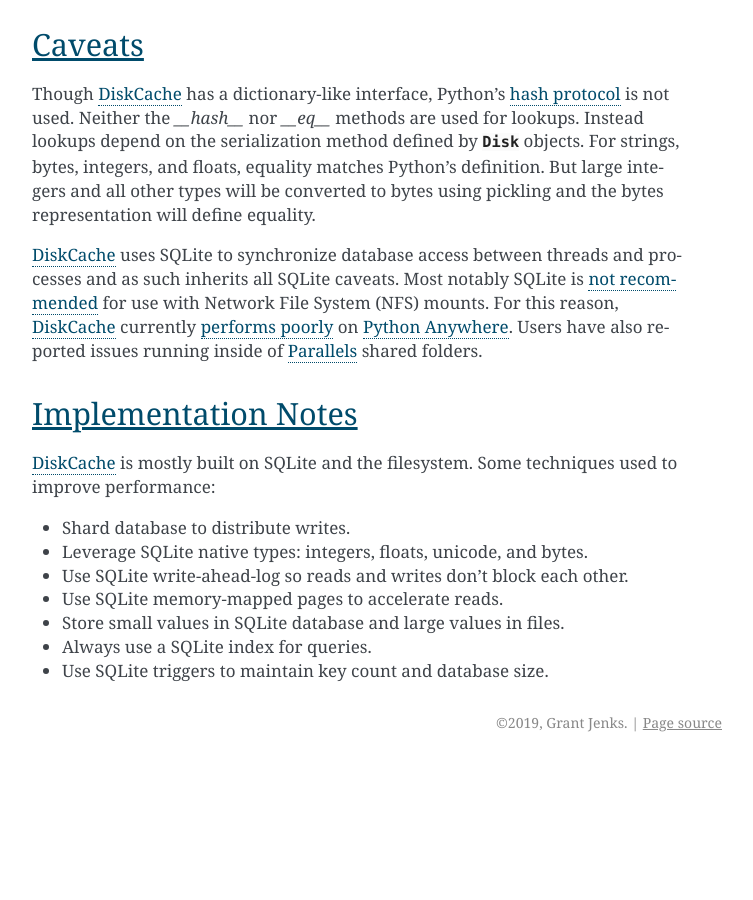
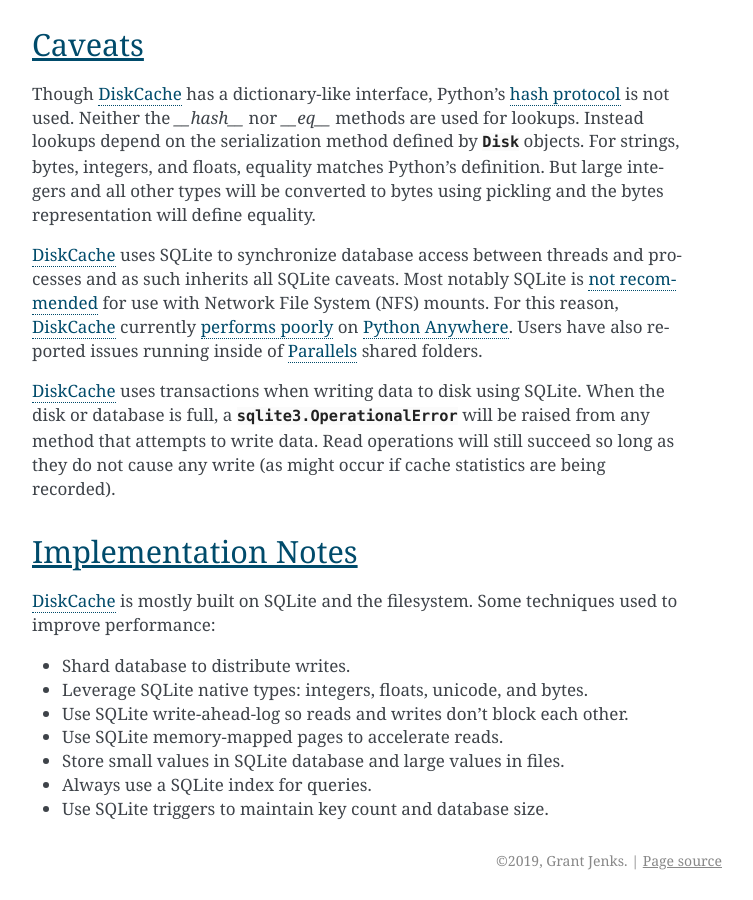
Before and after one commit to grantjenks/python-diskcache, a Sphinx documentation site: the page built from docs/tutorial.rst, in a window 1280 px wide and 900 px high, scrolled down 13687 px. Shown: the whole window, without its empty margins (388-1141 px from the left). Built offline with Sphinx 7.4.7, drawn with Linux system fonts in a browser that asks for light colours; before the commit the page ends 14449 px from its top, so only the background shows below that.

Commit message:
Add caveat about full disk

```diff
--- a/docs/tutorial.rst
+++ b/docs/tutorial.rst
@@ -711,6 +711,12 @@
 Anywhere`_. Users have also reported issues running inside of `Parallels`_
 shared folders.
 
+:doc:`DiskCache <index>` uses transactions when writing data to disk using
+SQLite. When the disk or database is full, a :exc:`sqlite3.OperationalError`
+will be raised from any method that attempts to write data. Read operations
+will still succeed so long as they do not cause any write (as might occur if
+cache statistics are being recorded).
+
 .. _`hash protocol`: https://docs.python.org/library/functions.html#hash
 .. _`not recommended`: https://www.sqlite.org/faq.html#q5
 .. _`performs poorly`: https://www.pythonanywhere.com/forums/topic/1847/
```
